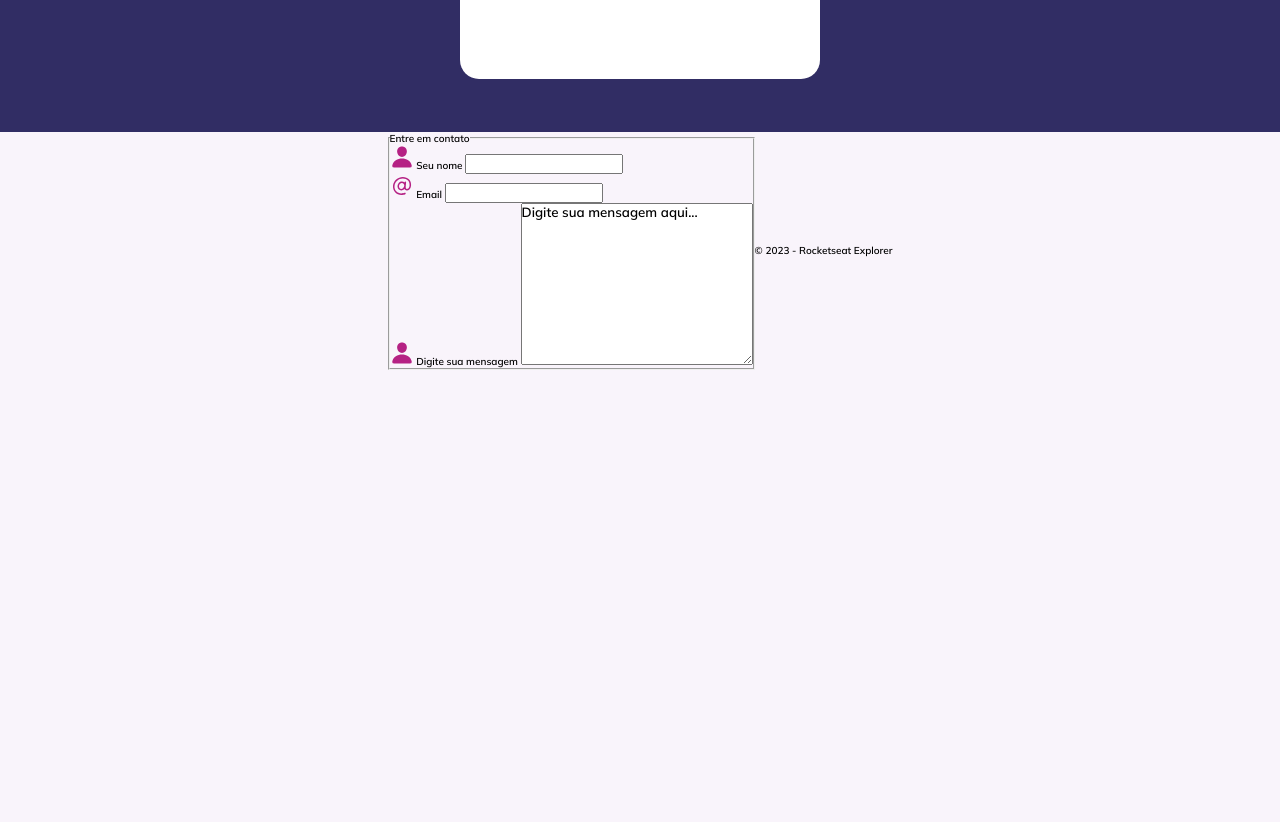
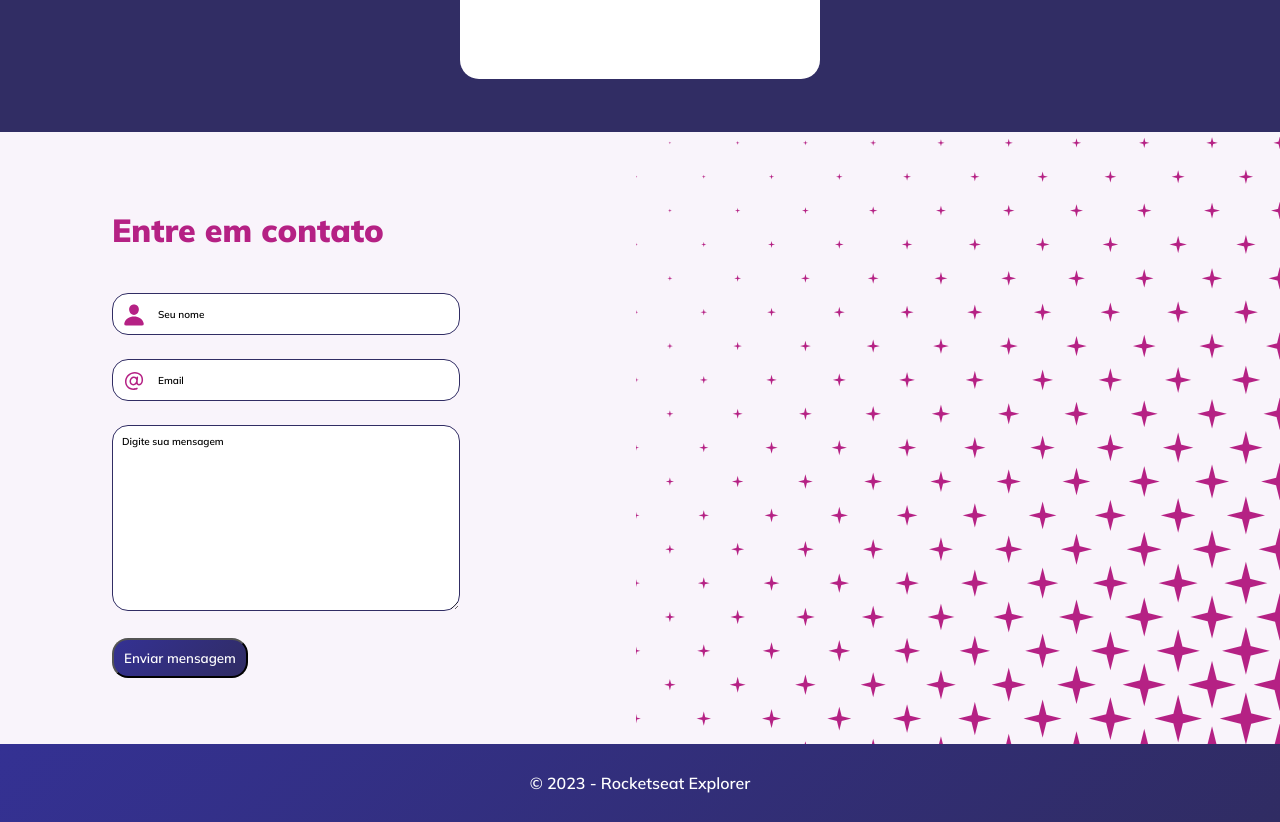
Before and after one commit to fel1pe-r-s/Explore-sem-limites, a website: page index.html in a window 1280 px wide. Shown: the part 1720-2542 px from the top of the page. Before the commit the page ends 2090 px from the top, so only its background shows below. Drawn offline with Linux system fonts and the light colour scheme.

Commit message:
finalização de formulario foi feito a finalização do formulário, e aplicado animação na  img/seta.svg

```diff
--- a/css/style.css
+++ b/css/style.css
@@ -51,6 +51,22 @@ p {
 }
 .home .title img {
   margin-top: 3.5rem;
+  margin-bottom: 9.3rem;
+  animation: topdown 2000ms infinite;
+}
+
+@keyframes topdown {
+  0% {
+    transform: translateY(5px);
+  }
+
+  50% {
+    transform: translateY(-6px);
+  }
+
+  100% {
+    transform: translateY(10px);
+  }
 }
 
 main {
@@ -83,6 +99,74 @@ main .cards {
   margin-bottom: 3.31rem;
 }
 
+form fieldset {
+  border: none;
+  margin-top: 7.8rem;
+}
+fieldset legend {
+  color: var(--text-pink);
+  font-size: 3.2em;
+  font-weight: 900;
+
+  margin-bottom: 4.3rem;
+}
+
+.input-wrapper {
+  position: relative;
+}
+
+.input-wrapper input,
+.input-wrapper textarea {
+  width: 34.8rem;
+  padding: 1.2rem 1.6rem 1.2rem 1.4rem;
+  border: none;
+  border-radius: 1.6rem;
+  border: 1.5px solid var(--text-dark);
+  margin-bottom: 2.4rem;
+}
+
+div.input-wrapper .label {
+  display: flex;
+  flex-direction: row;
+  align-items: center;
+  gap: 1.2em;
+
+  position: absolute;
+  z-index: 1;
+
+  top: 1rem;
+  left: 1rem;
+}
+input:focus + div.label,
+textarea:focus + div.label {
+  display: none;
+}
+
+button {
+  background: var(--bg-dark);
+  border-radius: 1.6rem;
+  padding: 1rem;
+  color: var(--bg-light);
+  margin-bottom: 6.5rem;
+}
+
+.bg-estrelas {
+  display: none;
+}
+footer {
+  width: 100%;
+  height: 7.8rem;
+  text-align: center;
+  background: var(--bg-dark);
+
+  display: flex;
+  justify-content: center;
+  align-items: center;
+  color: var(--bg-light);
+  font-weight: 600;
+  font-size: 1.9rem;
+}
+
 @media (min-width: 1270px) {
   h1 {
     font-size: 5.8287rem;
@@ -108,6 +192,18 @@ main .cards {
   }
   .img-home img {
     width: 70rem;
-    height: 70rem;
+    height: 60rem;
+  }
+  form {
+    margin-left: 11.2rem;
+  }
+  article {
+    display: flex;
+    width: 100%;
+    gap: 10rem;
+    justify-content: space-between;
+  }
+  .bg-estrelas {
+    display: block;
   }
 }
--- a/index.html
+++ b/index.html
@@ -71,30 +71,42 @@
         </div>
       </div>
     </main>
+    <article>
       <form>
         <fieldset>
           <legend>Entre em contato</legend>
           <div class="input-wrapper">
+            <input autocomplete="off" type="text" name="name" id="name" />
+            <div class="label">
               <img src="img/person.svg" alt=" digite Seu nome aqui" />
               <label for="name">Seu nome</label>
-          <input type="text" name="name" id="name" />
+            </div>
           </div>
           <div class="input-wrapper">
+            <input autocomplete="off" type="email" name="email" id="name" />
+            <div class="label">
               <img src="img/at.svg" alt=" digite Seu nome aqui" />
-          <label for="name">Email</label>
-          <input type="email" name="name" id="name" />
+              <label for="email">Email</label>
+            </div>
           </div>
           <div class="input-wrapper">
-          <img src="img/person.svg" alt=" digite Seu email aqui" />
+            <textarea
+              name="mensagem"
+              id="mensage"
+              cols="30"
+              rows="10"
+            ></textarea>
+            <div class="label">
               <label for="mensagem">Digite sua mensagem</label>
-          <textarea name="mensagem" id="mensage" cols="30" rows="10">
-Digite sua mensagem aqui...</textarea
-          >
+            </div>
           </div>
         </fieldset>
+        <button type="submit">Enviar mensagem</button>
       </form>
+      <img src="/img/bg.png" alt="estrelas" class="bg-estrelas" />
+    </article>
     <footer>
-      © 2023 - Rocketseat Explorer
+      <p>© 2023 - Rocketseat Explorer</p>
     </footer>
   </body>
 </html>
```
Also changed, not shown: README.md, img/animated.gif (added), img/bg.png (added). Lines whose indentation alone changed are shown as unchanged.
